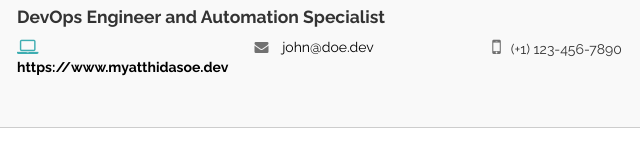
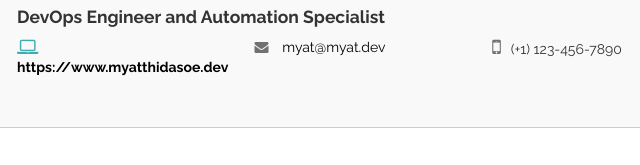
Before and after one commit to mthidasoe/mthidasoe.github.io, a plain HTML site: page index.html in a window 1280 px wide. Shown: the part 193-358 px from the top of the page, 373-1013 px from the left. Drawn offline with Linux system fonts and the light colour scheme; files whose address does not match are found by name.

Commit message:
update index.html

```diff
--- a/index.html
+++ b/index.html
@@ -37,7 +37,7 @@
                             <div class="content"><a href="https://www.myatthidasoe.dev" target="_blank"> <i
                                         class="fa fa-laptop"></i><strong> https://www.myatthidasoe.dev</strong></a></div>
                             <div class="content"><a href="mailto:myat@soe.dev"> <i class="fa fa-envelope"></i>
-                                    john@doe.dev</a></div>
+                                myat@myat.dev</a></div>
                             <div class="content"><i class="fa fa-mobile"></i>(+1) 123-456-7890</div>
                             <div class="clearfix"></div>
                         </div>
```
